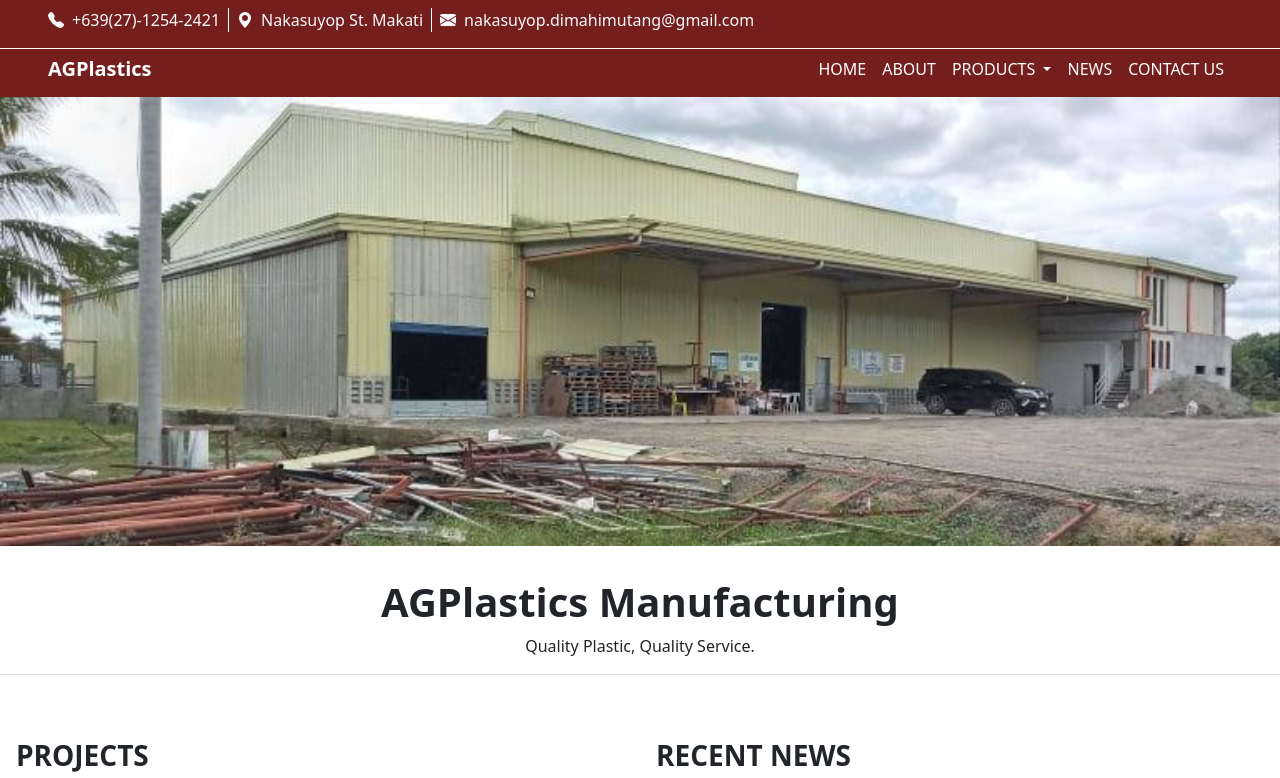
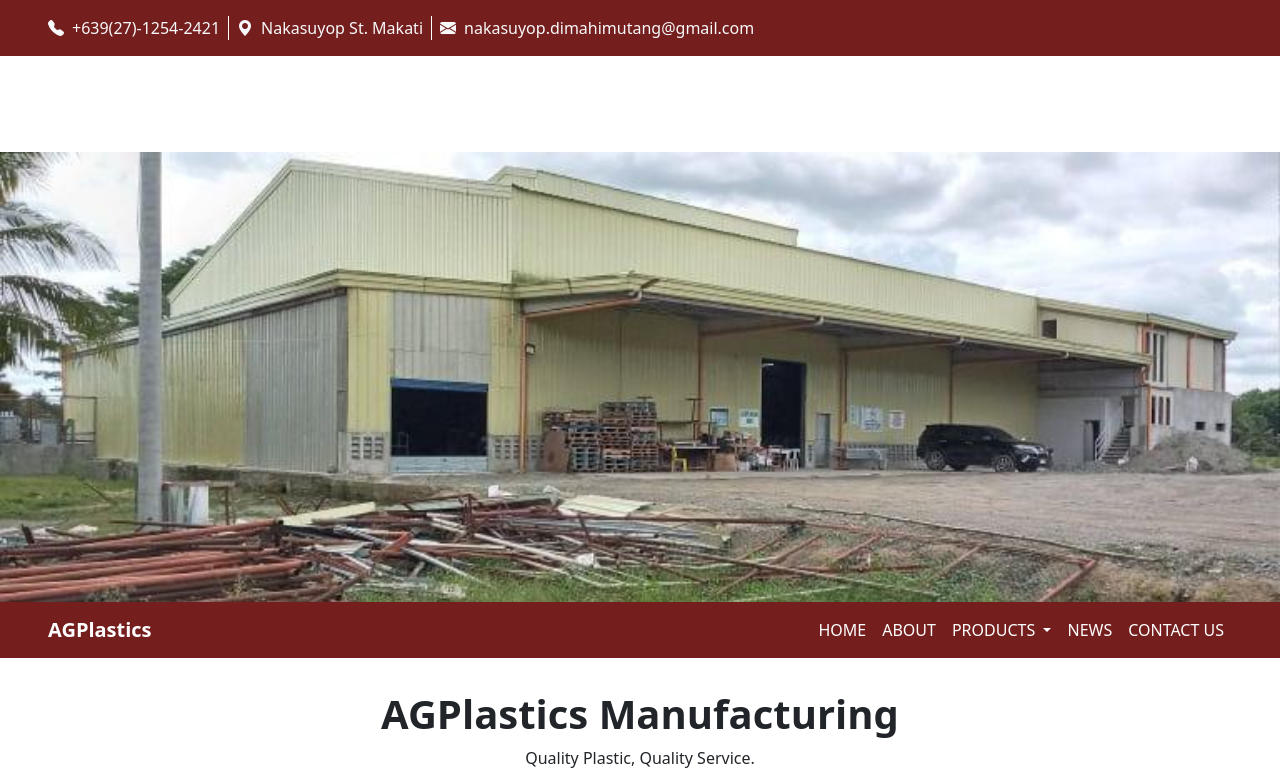
Before and after one commit to floooptimism/kauswagan-company-site, a website: page index.html in a window 1280 px wide. Shown: the top 778 px of the page. Drawn offline with nearby package versions, Linux system fonts and the light colour scheme.

Commit message:
sticky navbar

```diff
--- a/index.html
+++ b/index.html
@@ -20,9 +20,8 @@
   </head>
   <body>
     <!-- navbar -->
-    <nav class="navbar flex-column nav-custom navbar-expand-lg fixed-top">
-      <div class="container-fluid px-5 border-bottom border-white">
-        <ul class="d-flex flex-row list-inline text-light">
+    <div class="container-fluid px-5 d-flex align-items-center py-3 nav-custom">
+      <ul class="d-flex flex-row list-inline text-light mb-0">
         <li class="list-inline-item border-end border-white">
           <i class="bi bi-telephone-fill"></i
           ><span class="px-2">+639(27)-1254-2421</span>
@@ -38,6 +37,16 @@
       </ul>
     </div>
 
+
+    <!-- hero bar -->
+    <!-- <div class="container-fluid hero d-flex align-items-center justify-content-center"> -->
+    <img
+      id="cover-image"
+      src="assets/cover.jpeg"
+      class="w-100 hero d-flex align-items-center justify-content-center"
+    />
+    <div class="nav-placeholder">
+      <nav id="stickybar" class="navbar navbar-dark flex-column nav-custom navbar-expand-lg">
         <div class="container-fluid px-5">
           <a class="navbar-brand text-white fw-bold" href="#">AGPlastics</a>
           <button
@@ -92,13 +101,8 @@
         </div>
       </nav>
 
-    <!-- hero bar -->
-    <!-- <div class="container-fluid hero d-flex align-items-center justify-content-center"> -->
-    <img
-      id="cover-image"
-      src="assets/cover.jpeg"
-      class="w-100 hero d-flex align-items-center justify-content-center"
-    />
+    </div>
+
     <!-- </div> -->
     <div
       class="container-fluid d-flex justify-content-center p-0 bg-white mt-3 border-bottom"
@@ -240,6 +244,9 @@
       </div>
     </div>
 
+
+    <!-- sticky navbar -->
+    <script src="js/app.js"></script>
     <script
       src="https://cdn.jsdelivr.net/npm/bootstrap@5.1.3/dist/js/bootstrap.bundle.min.js"
       integrity="sha384-ka7Sk0Gln4gmtz2MlQnikT1wXgYsOg+OMhuP+IlRH9sENBO0LRn5q+8nbTov4+1p"
```
Lines whose indentation alone changed are shown as unchanged.
